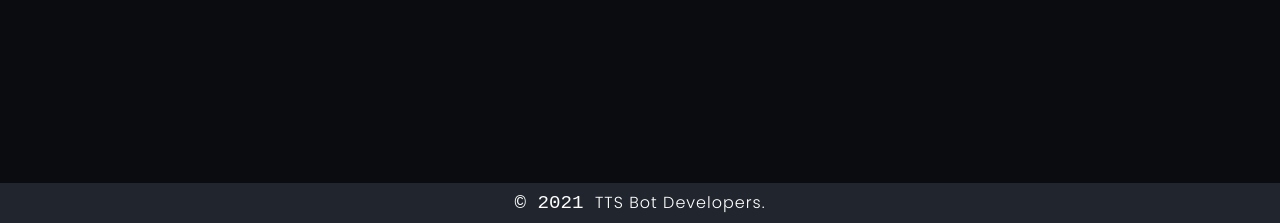
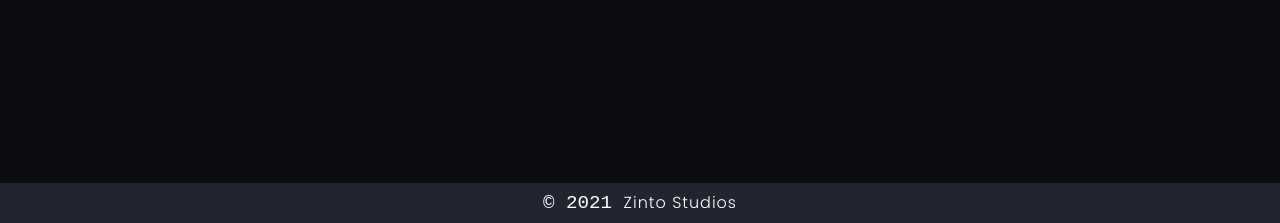
Before and after one commit to FinnDaFish/bot-website, a plain HTML site: page index.html in a window 1280 px wide. Shown: the part 1496-1719 px from the top of the page. Drawn offline with nearby package versions, Linux system fonts and the light colour scheme.

Commit message:
Update index.html

```diff
--- a/index.html
+++ b/index.html
@@ -81,7 +81,7 @@
 
 	</main>
 	  <footer class="copyright">© 2021
-		  <a href="" target="_blank"> TTS Bot Developers.</a>
+		  <a href="" target="_blank"> Zinto Studios</a>
      </footer>
 
   </div>
```
